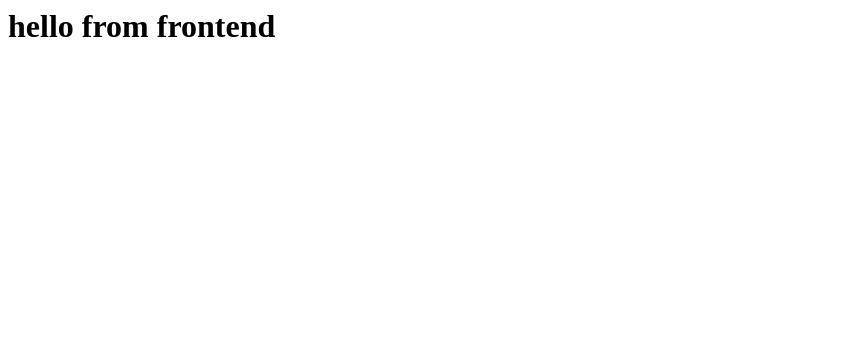
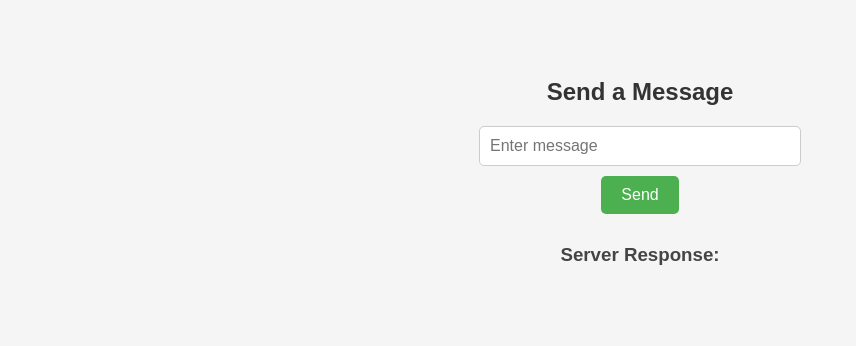
Before and after one commit to SAIVAR9573/fullstack_app, a plain HTML site: page frontend/index.html in a window 1280 px wide. Shown: the whole page, without its empty margins (0-856 px from the left). Drawn offline with Linux system fonts and the light colour scheme.

Commit message:
Update index.html

```diff
--- a/frontend/index.html
+++ b/frontend/index.html
@@ -1 +1,80 @@
-<h1>hello from frontend</h1>
+<!DOCTYPE html>
+<html>
+<head>
+  <title>Simple Full Stack App</title>
+  <style>
+    body {
+      font-family: Arial, sans-serif;
+      text-align: center;
+      background-color: #f5f5f5;
+      padding: 50px;
+    }
+
+    h2 {
+      color: #333;
+    }
+
+    input[type="text"] {
+      padding: 10px;
+      width: 300px;
+      border: 1px solid #ccc;
+      border-radius: 5px;
+      margin-bottom: 10px;
+      font-size: 16px;
+    }
+
+    button {
+      padding: 10px 20px;
+      font-size: 16px;
+      background-color: #4CAF50;
+      color: white;
+      border: none;
+      border-radius: 5px;
+      cursor: pointer;
+    }
+
+    button:hover {
+      background-color: #45a049;
+    }
+
+    h3 {
+      margin-top: 30px;
+      color: #444;
+    }
+
+    #response {
+      font-size: 18px;
+      color: #0066cc;
+      margin-top: 10px;
+    }
+  </style>
+</head>
+<body>
+  <h2>Send a Message</h2>
+  <input type="text" id="messageInput" placeholder="Enter message">
+  <br>
+  <button onclick="sendMessage()">Send</button>
+
+  <h3>Server Response:</h3>
+  <p id="response"></p>
+
+  <script>
+    function sendMessage() {
+      const msg = document.getElementById("messageInput").value;
+
+      fetch("http://localhost:3000/api/message", {
+        method: "POST",
+        headers: {
+          "Content-Type": "application/json"
+        },
+        body: JSON.stringify({ message: msg })
+      })
+      .then(res => res.json())
+      .then(data => {
+        document.getElementById("response").innerText = data.reply;
+      })
+      .catch(err => console.error("Error:", err));
+    }
+  </script>
+</body>
+</html>
```
